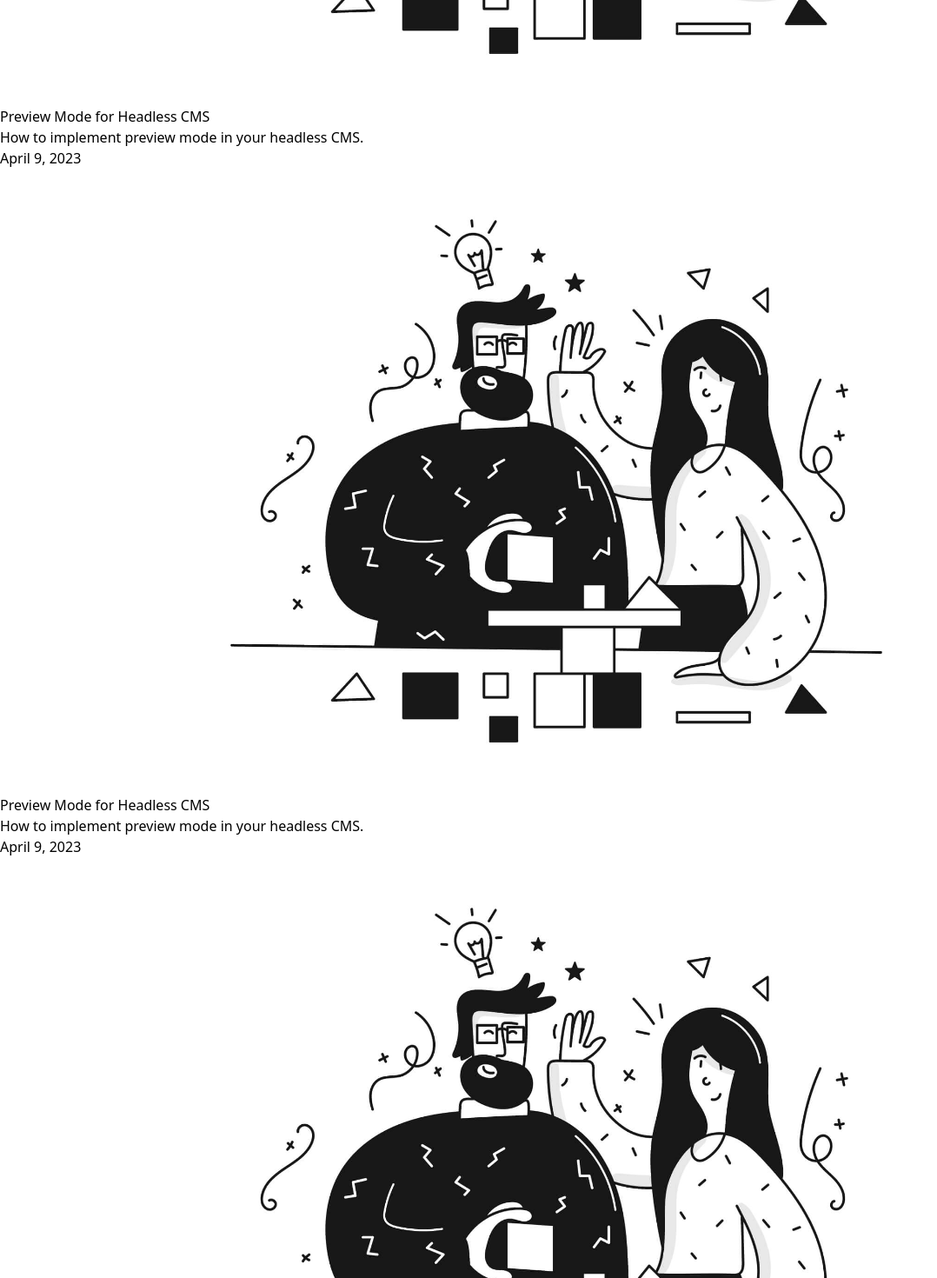
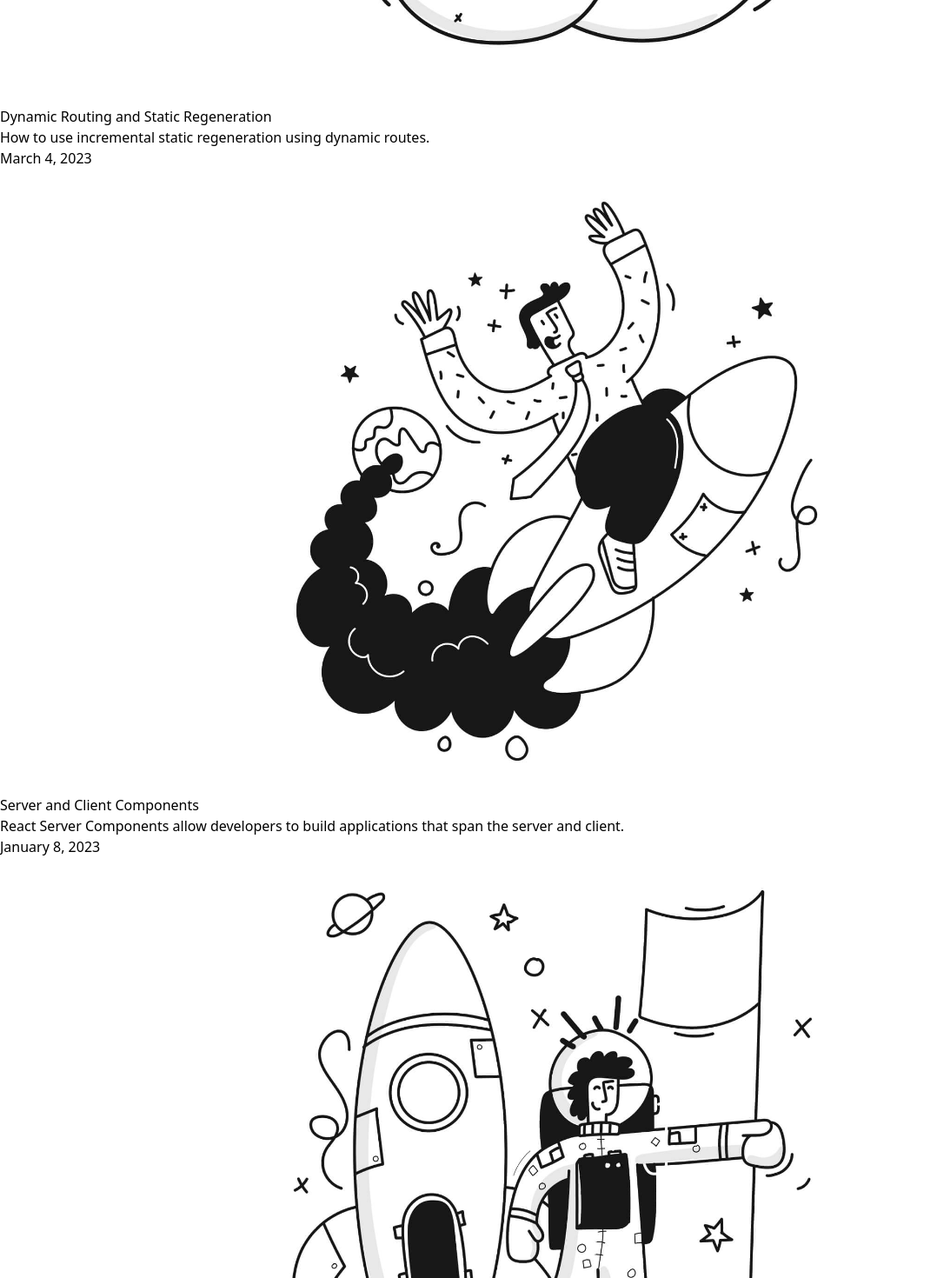
Before and after one commit to hussain-shariff/taxonomy, a React (Vite) app: page /blog in a window 1280 px wide. Shown: the part 1580-3050 px from the top of the page at 87% size, without its empty margins (0-1078 px from the left). Built offline with nearby package versions, Linux system fonts and the light colour scheme.

Commit message:
blog page

```diff
--- a/src/components/BlogCard.tsx
+++ b/src/components/BlogCard.tsx
@@ -1,12 +1,17 @@
-import React from 'react'
+type BlogCardProps = {
+    image : string,
+    name : string,
+    desc : string,
+    date : string
+}
 
-const BlogCard = () => {
+const BlogCard = ({ image, name, desc, date } : BlogCardProps ) => {
   return (
-    <div className='cursor-pointer group flex flex-col gap-3'>
-        <img src="/assets/blog/blog-post-1.jpg" alt="blog-img" className='border rounded-md group-hover:border-black' />
-        <h1 className=' text-2xl font-bold tracking-tight'>Preview Mode for Headless CMS</h1>
-        <p className='text-gray-500'>How to implement preview mode in your headless CMS.</p>
-        <p className='text-gray-500'>April 9, 2023</p>
+    <div className='cursor-pointer group flex flex-col gap-2'>
+        <img src={`/assets/blog/${image}`} alt="blog-img" className='border rounded-md group-hover:border-black' />
+        <h1 className=' text-2xl font-bold tracking-tight'>{name}</h1>
+        <p className='text-gray-500'>{desc}</p>
+        <p className='text-gray-500'>{date}</p>
     </div>
   )
 }
--- a/src/pages/Blog.tsx
+++ b/src/pages/Blog.tsx
@@ -9,10 +9,26 @@ const Blog = () => {
             <p className='md:text-lg md:w-[73%] text-gray-600 tracking-tight'>A blog built using Contentlayer. Posts are written in MDX.</p>
         </div>
         <div className='grid md:grid-cols-2 gap-8 py-10'>
-            <BlogCard/>
-            <BlogCard/>
-            <BlogCard/>
-            <BlogCard/>
+            <BlogCard
+                image='blog-post-1.jpg'
+                name='Preview Mode for Headless CMS'
+                desc='How to implement preview mode in your headless CMS.'
+                date='April 9, 2023'/>
+            <BlogCard
+                image='blog-post-2.jpg'
+                name='Dynamic Routing and Static Regeneration'
+                desc='How to use incremental static regeneration using dynamic routes.'
+                date='March 4, 2023'/>
+            <BlogCard
+                image='blog-post-3.jpg'
+                name='Server and Client Components'
+                desc='React Server Components allow developers to build applications that span the server and client.'
+                date='January 8, 2023'/>
+            <BlogCard
+                image='blog-post-4.jpg'
+                name='Deploying Next.js Apps'
+                desc='How to deploy your Next.js apps on Vercel.'
+                date='January 2, 2023'/>
         </div>
     </div>
   )
```
